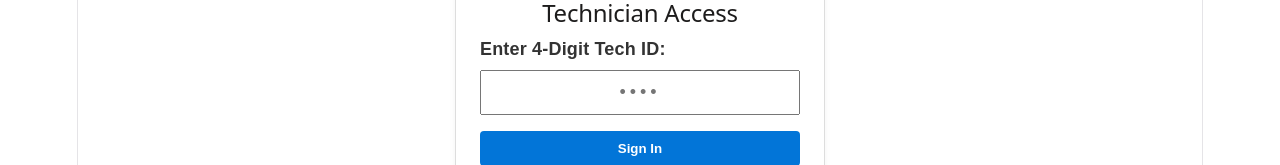
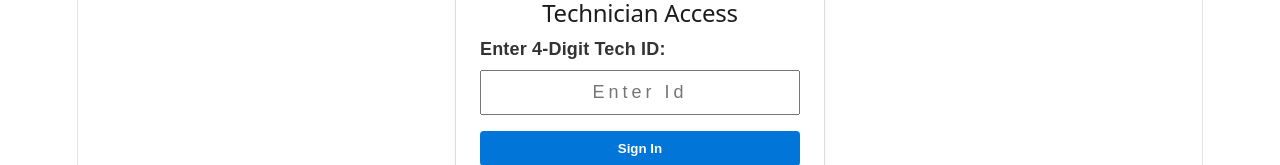
Before and after one commit to Slawson25/hvac-portal, a React (Vite) app: page / in a window 1280 px wide. Shown: the part 529-694 px from the top of the page. Built offline with nearby package versions, Linux system fonts and the light colour scheme.

Commit message:
updated the placeholder.

```diff
--- a/src/components/SignIn.jsx
+++ b/src/components/SignIn.jsx
@@ -38,7 +38,7 @@ function SignIn({ onLogin }) {
               maxLength="4"
               value={techId}
               onChange={(e) => setTechId(e.target.value)}
-              placeholder="••••"
+              placeholder="Enter Id"
               style={{ width: '100%', padding: '10px', fontSize: '18px', textAlign: 'center', letterSpacing: '4px', boxSizing: 'border-box' }}
             />
           </div>
```
